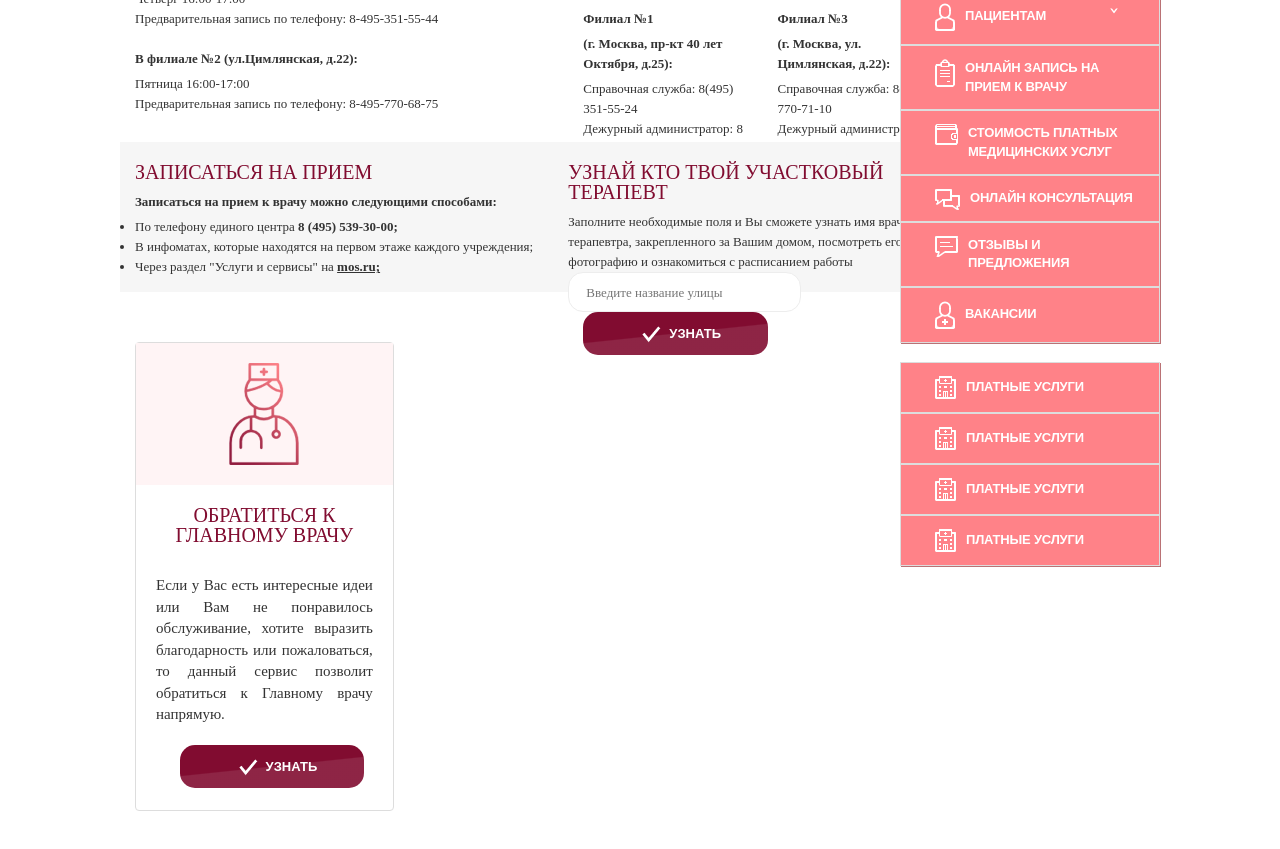
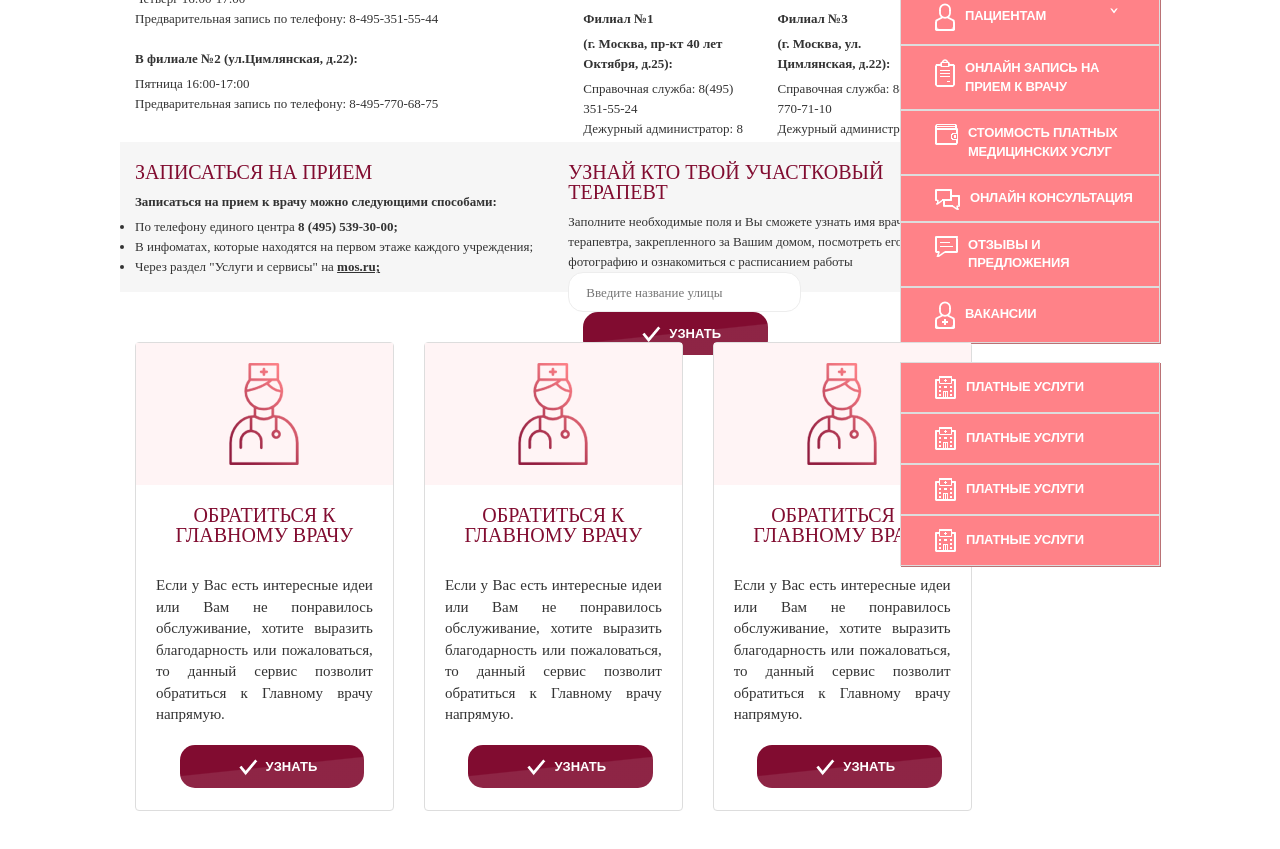
Before and after one commit to coatceatl/dgp, a website: page index.html in a window 1280 px wide. Shown: the part 1234-2083 px from the top of the page. Drawn offline with nearby package versions, Linux system fonts and the light colour scheme.

Commit message:
added content to refer

```diff
--- a/index.html
+++ b/index.html
@@ -419,8 +419,44 @@
                 </div>
               </div>
               <div class='col-lg-4'>
+                <div class='thumbnail'>
+                  <div class='refer-img'>
+                    <p class='refer-icons text-center'>
+                    <img src='images/icons/doctor.png' alt=''>
+                    </p>
+                  </div>
+                  <div class='refer-caption'>
+                    <h2 class='heading text-center'>Обратиться к Главному врачу</h2>
+                    <p class='refer-text text-justify'>Если у Вас есть интересные идеи или Вам не понравилось обслуживание, хотите
+                    выразить благодарность или пожаловаться, то данный сервис позволит обратиться к
+                    Главному врачу напрямую.</p>
+                    <p class='text-center'>
+                    <button type='submit' class='form-btn'>
+                      <img class='form-mark' src='images/icons/mark.png' alt=''>Узнать
+                    </button>
+                    </p>
+                  </div>
+                </div>
               </div>
               <div class='col-lg-4'>
+                <div class='thumbnail'>
+                  <div class='refer-img'>
+                    <p class='refer-icons text-center'>
+                    <img src='images/icons/doctor.png' alt=''>
+                    </p>
+                  </div>
+                  <div class='refer-caption'>
+                    <h2 class='heading text-center'>Обратиться к Главному врачу</h2>
+                    <p class='refer-text text-justify'>Если у Вас есть интересные идеи или Вам не понравилось обслуживание, хотите
+                    выразить благодарность или пожаловаться, то данный сервис позволит обратиться к
+                    Главному врачу напрямую.</p>
+                    <p class='text-center'>
+                    <button type='submit' class='form-btn'>
+                      <img class='form-mark' src='images/icons/mark.png' alt=''>Узнать
+                    </button>
+                    </p>
+                  </div>
+                </div>
               </div>
             </div>
           </div>
```
